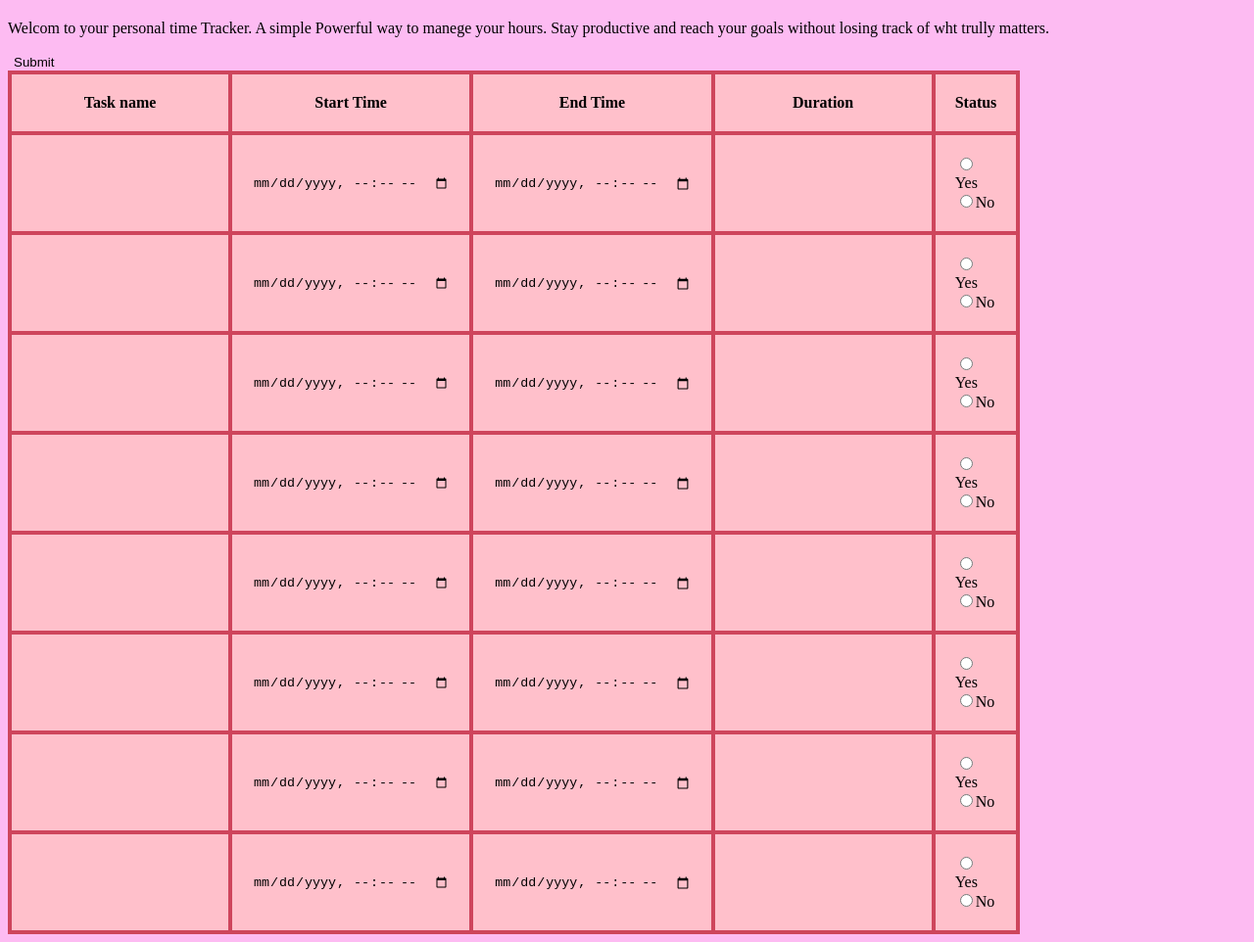
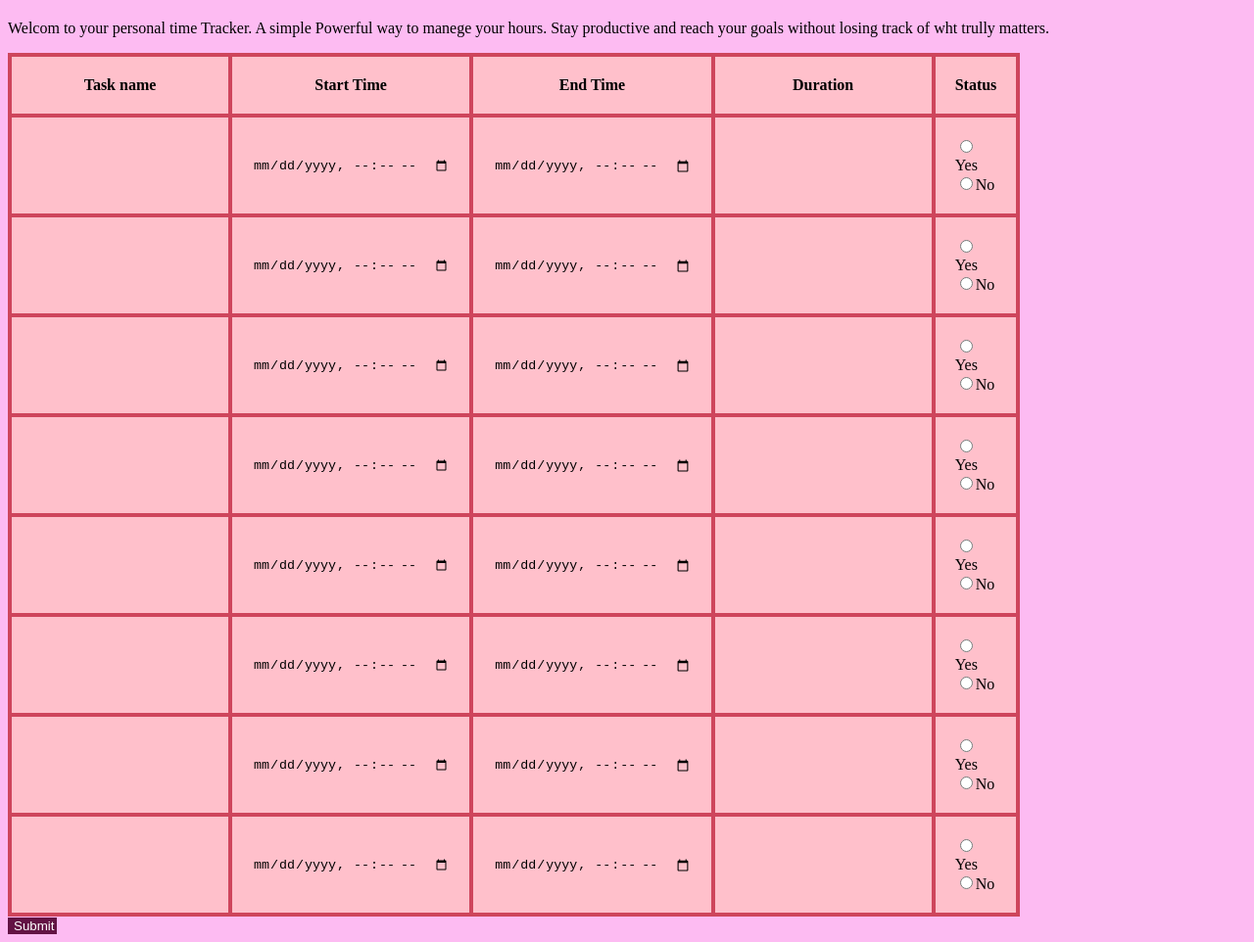
Before and after one commit to wafaadam548-bot/Project.5, a plain HTML site: page index.html in a window 1280 px wide. Shown: the part 60-1022 px from the top of the page at 98% size. Drawn offline with Linux system fonts and the light colour scheme.

Commit message:
just correct it

```diff
--- a/index.html
+++ b/index.html
@@ -1,14 +1,7 @@
 <!DOCTYPE html>
 <html lang="en">
 <head>
-    <style> table,td,th {border: solid rgb(206, 69, 92) 4px;
-           border-collapse: collapse;padding: 20px; width: 400px;
-        } input,textarea {border: none;
-        outline: none; background: none;}
-        table {
-}
 
-    </style>
     <link rel="stylesheet" href="style.css">
     <meta charset="UTF-8">
     <meta name="viewport" content="width=device-width, initial-scale=1.0">
@@ -21,7 +14,8 @@
     <h1><b>Daily Tracker</b></h1>
     <P>Welcom to your personal time Tracker. A simple Powerful way to manege your hours.
         Stay productive and reach your goals without losing track of wht trully matters.  </P>
-   <table style="background-color: pink;">
+
+<form> <table style="background-color: pink;">
     <thead>
         <tr>
             <th>Task name</th>
@@ -107,11 +101,10 @@
 
 
     </tbody>
-    <input type="submit">
 
    </table>
 
-
-
+  <input type="submit">
+</form>
 </body>
 </html>
--- a/style.css
+++ b/style.css
@@ -1,4 +1,13 @@
 body{
 background-color: rgb(253, 187, 242);
+table,td,th {border: solid rgb(206, 69, 92) 4px;
+    border-collapse: collapse;padding: 20px; width: 400px;
+ } input,textarea {border: none;
+ outline: none; background: none;}
+  input[type="submit"] {
+    background-color: rgb(99, 19, 68); /* يخلي الزر أحمر */
+    color: white;width: 50px;; /* لون الكتابة أبيض */
+
+  }
 
 }
```
